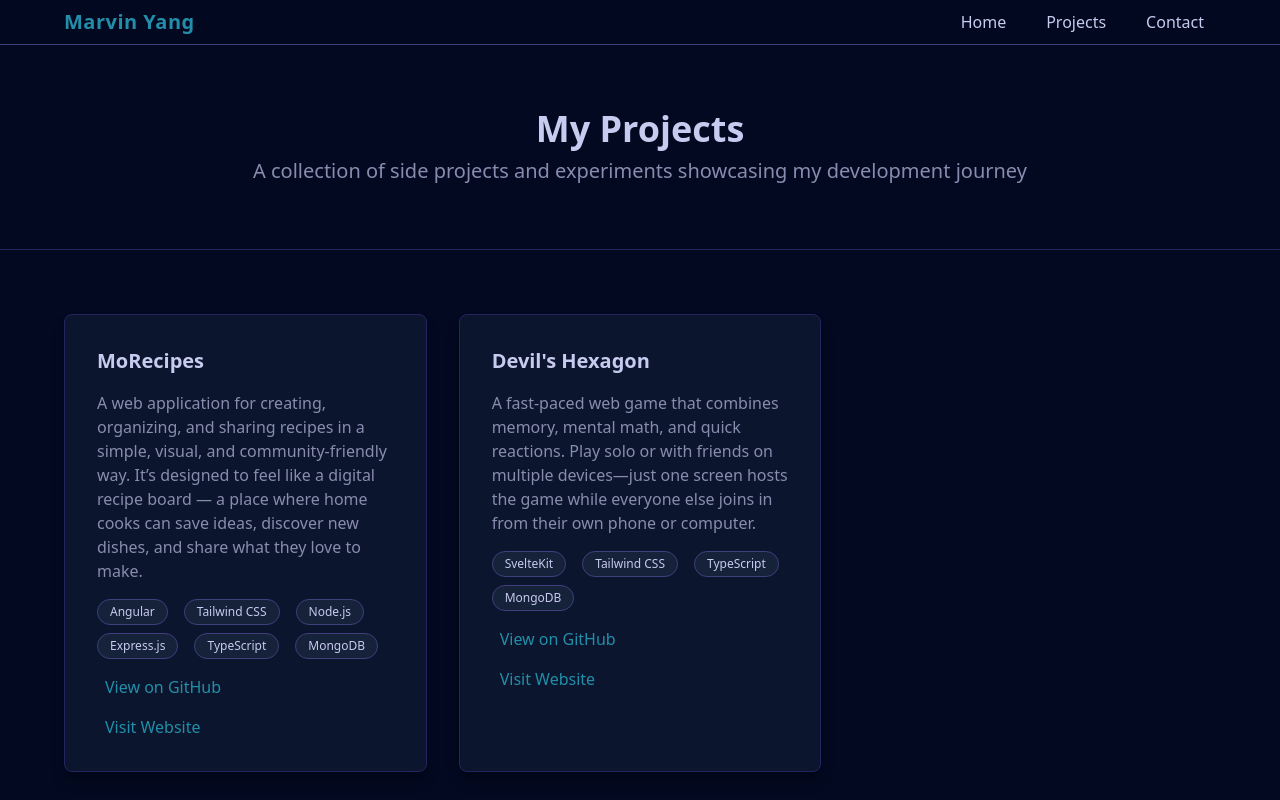
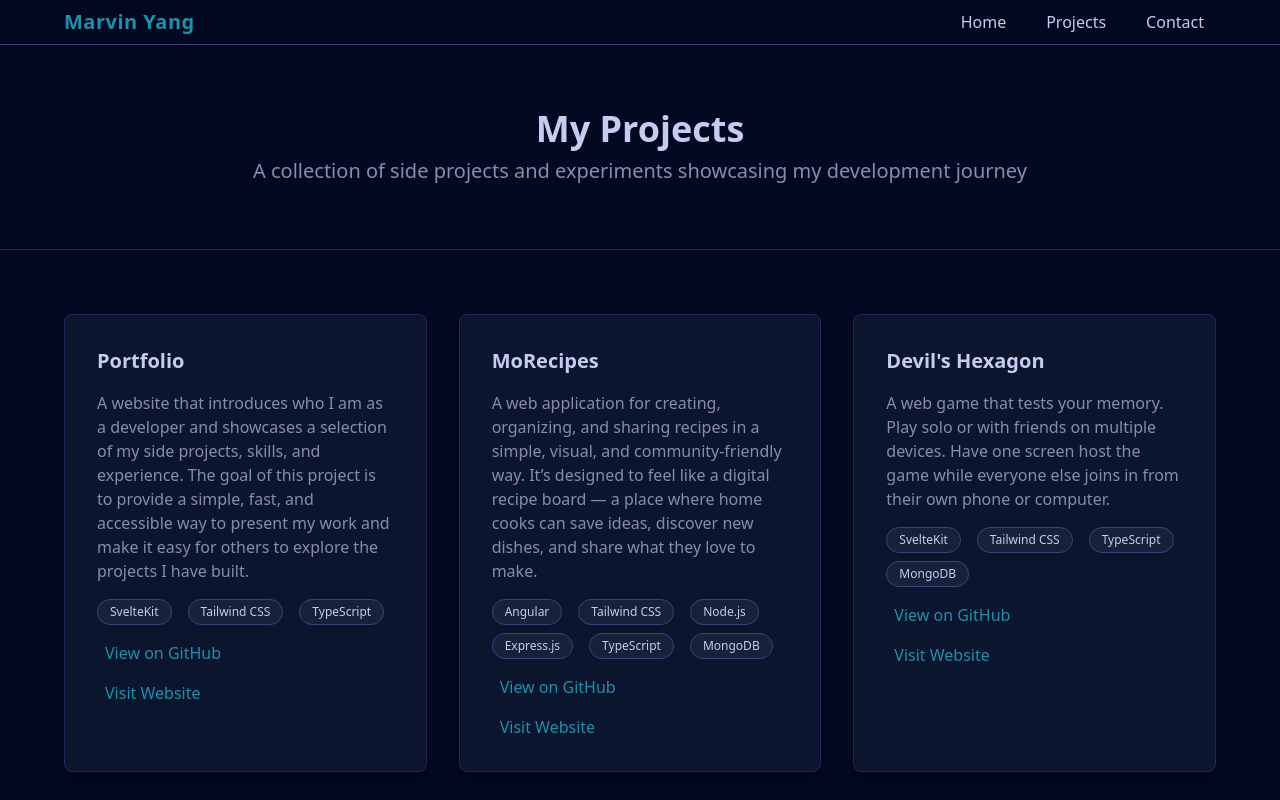
Before and after one commit to myang35/portfolio, a SvelteKit app: page /projects in a window 1280 px wide. Shown: the top 800 px of the page. Built offline with nearby package versions, Linux system fonts and the light colour scheme; what @iconify/tailwind4 would draw is missing.

Commit message:
feat: add more projects and move projects data into its own file

```diff
--- a/src/routes/projects/+page.svelte
+++ b/src/routes/projects/+page.svelte
@@ -1,4 +1,5 @@
 <script lang="ts">
+	import { projects } from './_data/projects';
 	import ProjectCard from './_ui/project-card/ProjectCard.svelte';
 </script>
 
@@ -14,20 +15,15 @@
 
 	<section class="border-t border-border-muted">
 		<div class="container grid gap-8 py-16 md:grid-cols-2 xl:grid-cols-3">
-			<ProjectCard
-				title="MoRecipes"
-				description="A web application for creating, organizing, and sharing recipes in a simple, visual, and community-friendly way. It’s designed to feel like a digital recipe board — a place where home cooks can save ideas, discover new dishes, and share what they love to make."
-				githubUrl="https://github.com/myang35/taste-board.git"
-				websiteUrl="https://morecipes.com"
-				technologies={['Angular', 'Tailwind CSS', 'Node.js', 'Express.js', 'TypeScript', 'MongoDB']}
-			></ProjectCard>
-			<ProjectCard
-				title="Devil's Hexagon"
-				description="A fast-paced web game that combines memory, mental math, and quick reactions. Play solo or with friends on multiple devices—just one screen hosts the game while everyone else joins in from their own phone or computer."
-				githubUrl="https://github.com/myang35/devils-hexagon.git"
-				websiteUrl="https://devils-hexagon.netlify.app"
-				technologies={['SvelteKit', 'Tailwind CSS', 'TypeScript', 'MongoDB']}
-			></ProjectCard>
+			{#each projects as project}
+				<ProjectCard
+					title={project.title}
+					description={project.description}
+					githubUrl={project.githubUrl}
+					websiteUrl={project.websiteUrl}
+					technologies={project.technologies}
+				></ProjectCard>
+			{/each}
 		</div>
 	</section>
 </div>
--- /dev/null
+++ b/src/routes/projects/_data/projects.ts
@@ -0,0 +1,34 @@
+export const projects = [
+	{
+		title: 'Portfolio',
+		description:
+			'A website that introduces who I am as a developer and showcases a selection of my side projects, skills, and experience. The goal of this project is to provide a simple, fast, and accessible way to present my work and make it easy for others to explore the projects I have built.',
+		githubUrl: 'https://github.com/myang35/portfolio.git',
+		websiteUrl: 'https://marvinyang.com',
+		technologies: ['SvelteKit', 'Tailwind CSS', 'TypeScript']
+	},
+	{
+		title: 'MoRecipes',
+		description:
+			'A web application for creating, organizing, and sharing recipes in a simple, visual, and community-friendly way. It’s designed to feel like a digital recipe board — a place where home cooks can save ideas, discover new dishes, and share what they love to make.',
+		githubUrl: 'https://github.com/myang35/taste-board.git',
+		websiteUrl: 'https://morecipes.com',
+		technologies: ['Angular', 'Tailwind CSS', 'Node.js', 'Express.js', 'TypeScript', 'MongoDB']
+	},
+	{
+		title: "Devil's Hexagon",
+		description:
+			'A web game that tests your memory. Play solo or with friends on multiple devices. Have one screen host the game while everyone else joins in from their own phone or computer.',
+		githubUrl: 'https://github.com/myang35/devils-hexagon.git',
+		websiteUrl: 'https://devils-hexagon.netlify.app',
+		technologies: ['SvelteKit', 'Tailwind CSS', 'TypeScript', 'MongoDB']
+	},
+	{
+		title: 'Dodgeball',
+		description:
+			'A simple browser-based, two-player dodgeball game. The goal is to hit the other player with a ball while trying to dodge their balls.',
+		githubUrl: 'https://github.com/myang35/dodgeball.git',
+		websiteUrl: 'https://dodgeball.marvinyang.com',
+		technologies: ['SvelteKit', 'Tailwind CSS', 'TypeScript']
+	}
+];
```
